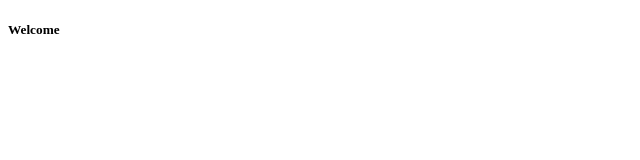
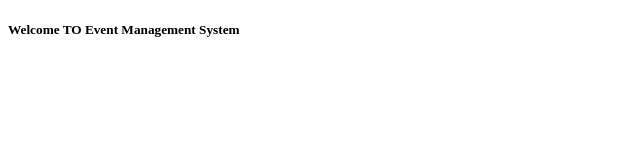
Before and after one commit to sudipto-swe/EM, a plain HTML site: page index.html in a window 1280 px wide. Shown: the whole page, without its empty margins (0-640 px from the left). Drawn offline with Linux system fonts and the light colour scheme.

Commit message:
Update welcome message in index.html to include full system name

```diff
--- a/index.html
+++ b/index.html
@@ -7,6 +7,6 @@
     <link rel="stylesheet" href="CSS/style.css">
 </head>
 <body>
-    <h5>Welcome</h5>
+    <h5>Welcome TO Event Management System</h5>
 </body>
 </html>
```
Also changed, not shown: 1 other file.
